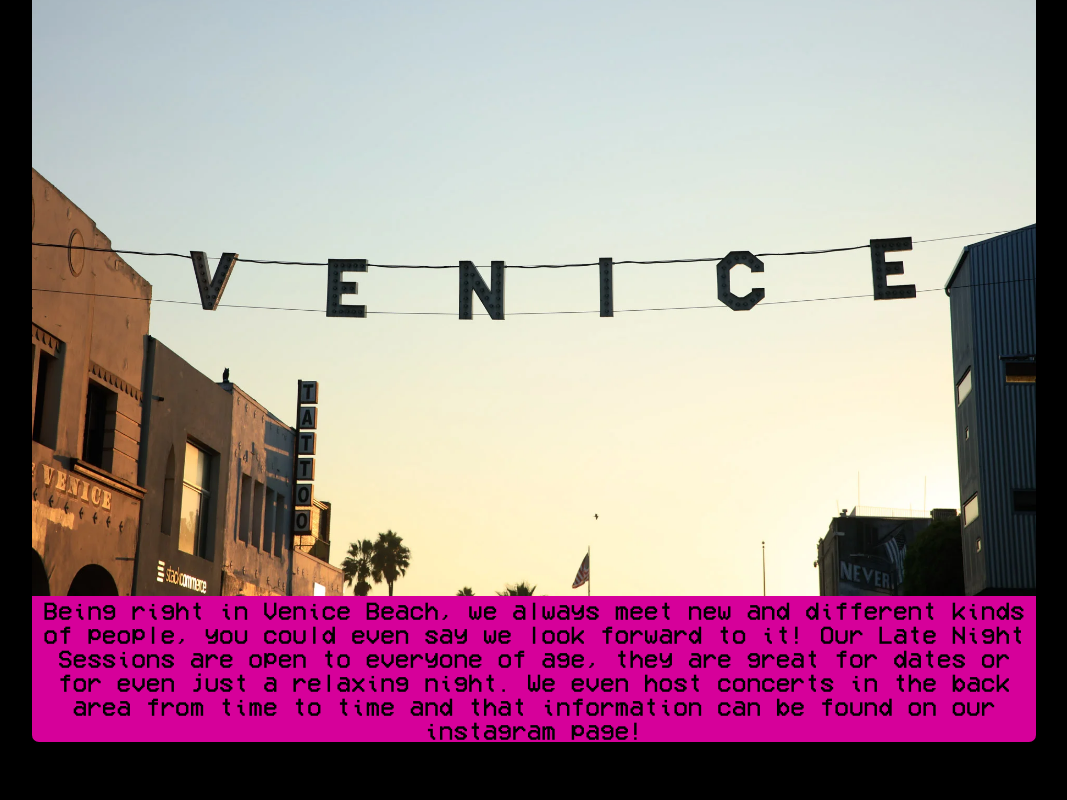
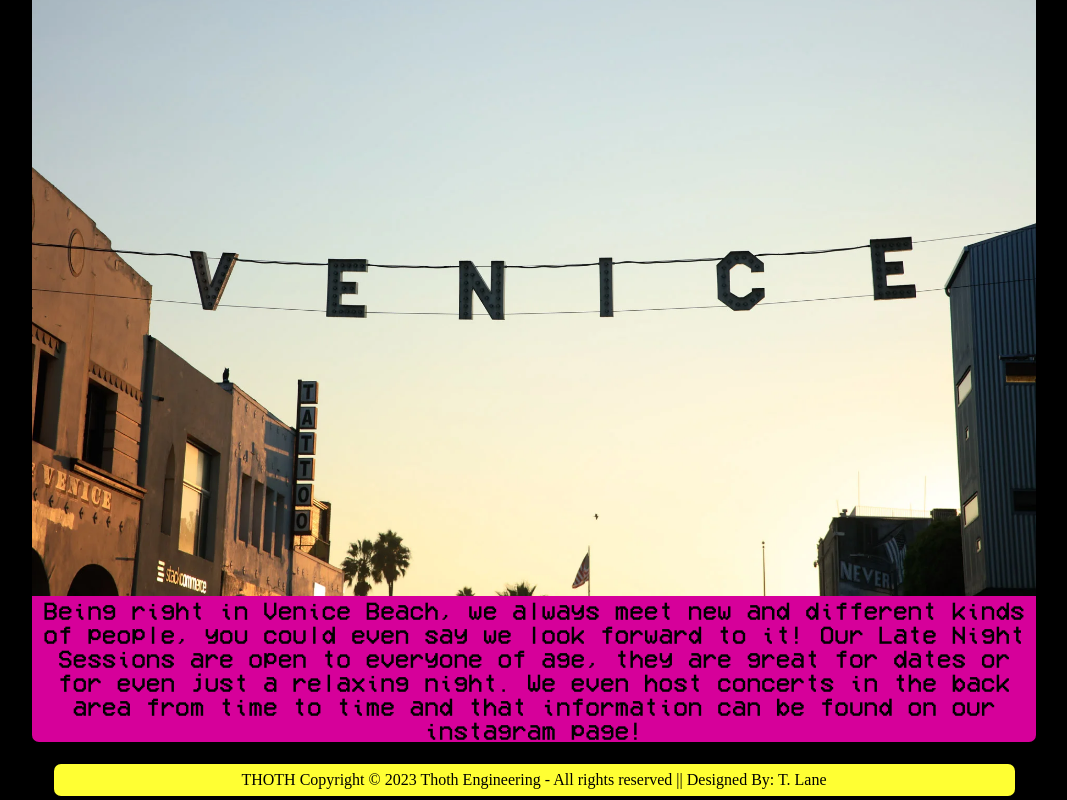
Before and after one commit to HollywoodOKC/Neon-High-Lounge--Mock-, a plain HTML site: page index.html in a window 1280 px wide. Shown: the part 2634-3434 px from the top of the page, without its empty margins (106-1173 px from the left). Before the commit the page ends 3380 px from the top, so only its background shows below. Drawn offline with Linux system fonts and the light colour scheme.

Commit message:
Added copyright info.

```diff
--- a/index.html
+++ b/index.html
@@ -51,11 +51,20 @@
   <div id="div4">
     <img id="venice" src="images/venicesign.jpeg" alt="Venice Sign in LA">
     <p id="second">Being right in Venice Beach, we always meet new and different kinds of people, you could even say we
-      look forward to it! Our Late Night Sessions are open to everyone of age, they are great for dates or for even just a
-      relaxing night. We even host concerts in the back area from time to time and that information can be found on our instagram
+      look forward to it! Our Late Night Sessions are open to everyone of age, they are great for dates or for even just
+      a
+      relaxing night. We even host concerts in the back area from time to time and that information can be found on our
+      instagram
       page!
     </p>
   </div>
+  <br>
+  <footer>
+    <div class="row">
+      <p id="footer">THOTH Copyright © 2023 Thoth Engineering - All rights reserved || Designed By: T. Lane</p>
+    </div>
+  </div>
+  </footer>
 
   <script src="scripts/main.js" type="text/javascript"></script>
 </body>
--- a/styles/about.css
+++ b/styles/about.css
@@ -131,3 +131,18 @@ hr {
   border: 2px solid hsl(60, 100%, 60%);
   width: 75%;
 }
+
+.row {
+  display: block;
+  margin-left: auto;
+  margin-right: auto;
+  background-color: hsl(60, 100%, 60%);
+  border-radius: 7px;
+  width: 75%;
+  padding: 5px;
+}
+
+#footer {
+  text-align: center;
+  color: black;
+}
--- a/styles/contact.css
+++ b/styles/contact.css
@@ -96,3 +96,18 @@ li a:hover {
 }
 
 /*^^ Standard on every page ^^*/
+
+.row {
+  display: block;
+  margin-left: auto;
+  margin-right: auto;
+  background-color: hsl(60, 100%, 60%);
+  border-radius: 7px;
+  width: 75%;
+  padding: 5px;
+}
+
+#footer {
+  text-align: center;
+  color: black;
+}
--- a/styles/strains.css
+++ b/styles/strains.css
@@ -130,3 +130,18 @@ li a:hover {
   padding-top: 5px;
   padding-bottom: 5px;
 }
+
+.row {
+  display: block;
+  margin-left: auto;
+  margin-right: auto;
+  background-color: hsl(60, 100%, 60%);
+  border-radius: 7px;
+  width: 75%;
+  padding: 5px;
+}
+
+#footer {
+  text-align: center;
+  color: black;
+}
--- a/styles/styles.css
+++ b/styles/styles.css
@@ -236,3 +236,18 @@ li a:hover {
   font-family: 'VCR_OSD', cursive;
   font-size: 25px;
 }
+
+.row {
+  display: block;
+  margin-left: auto;
+  margin-right: auto;
+  background-color: hsl(60, 100%, 60%);
+  border-radius: 7px;
+  width: 75%;
+  padding: 5px;
+}
+
+#footer {
+  text-align: center;
+  color: black;
+}
```
Also changed, not shown: about.html (+7 -0 lines), contact.html (+7 -0 lines), strains.html (+7 -0 lines).
